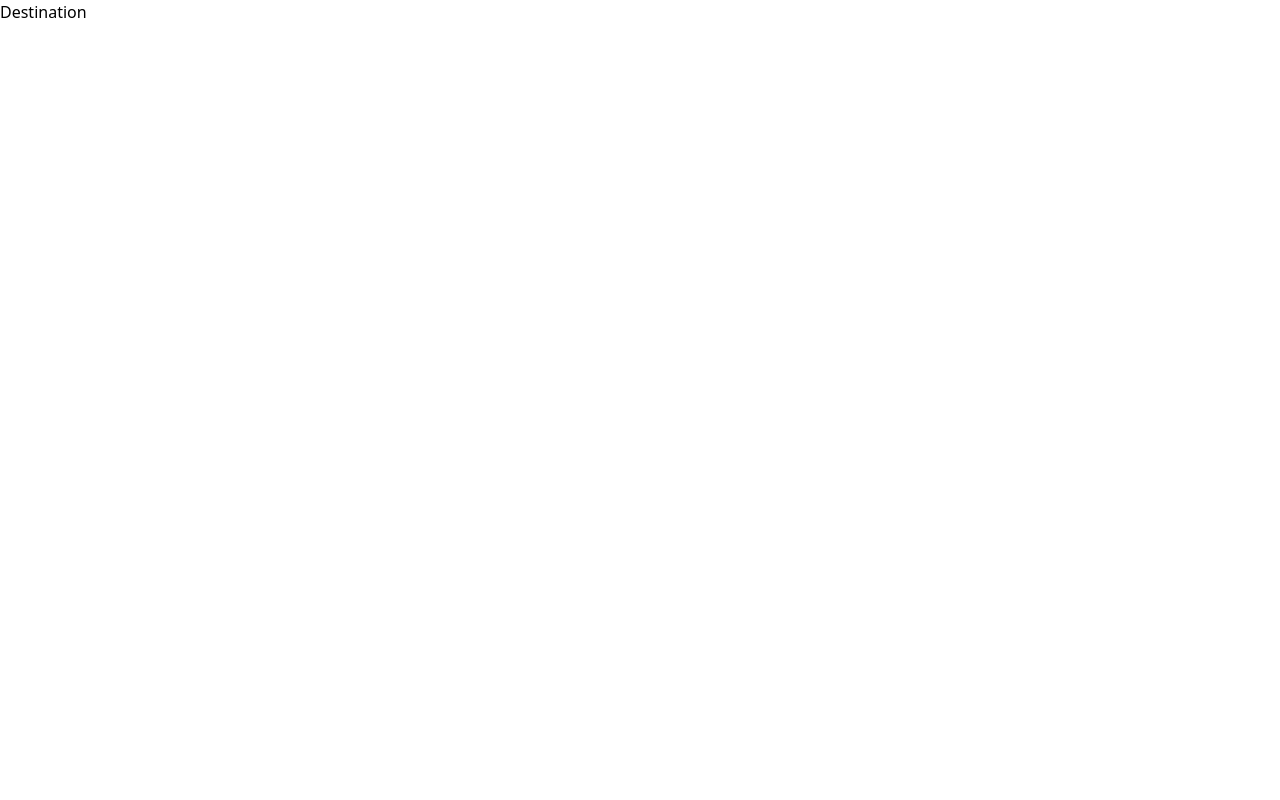
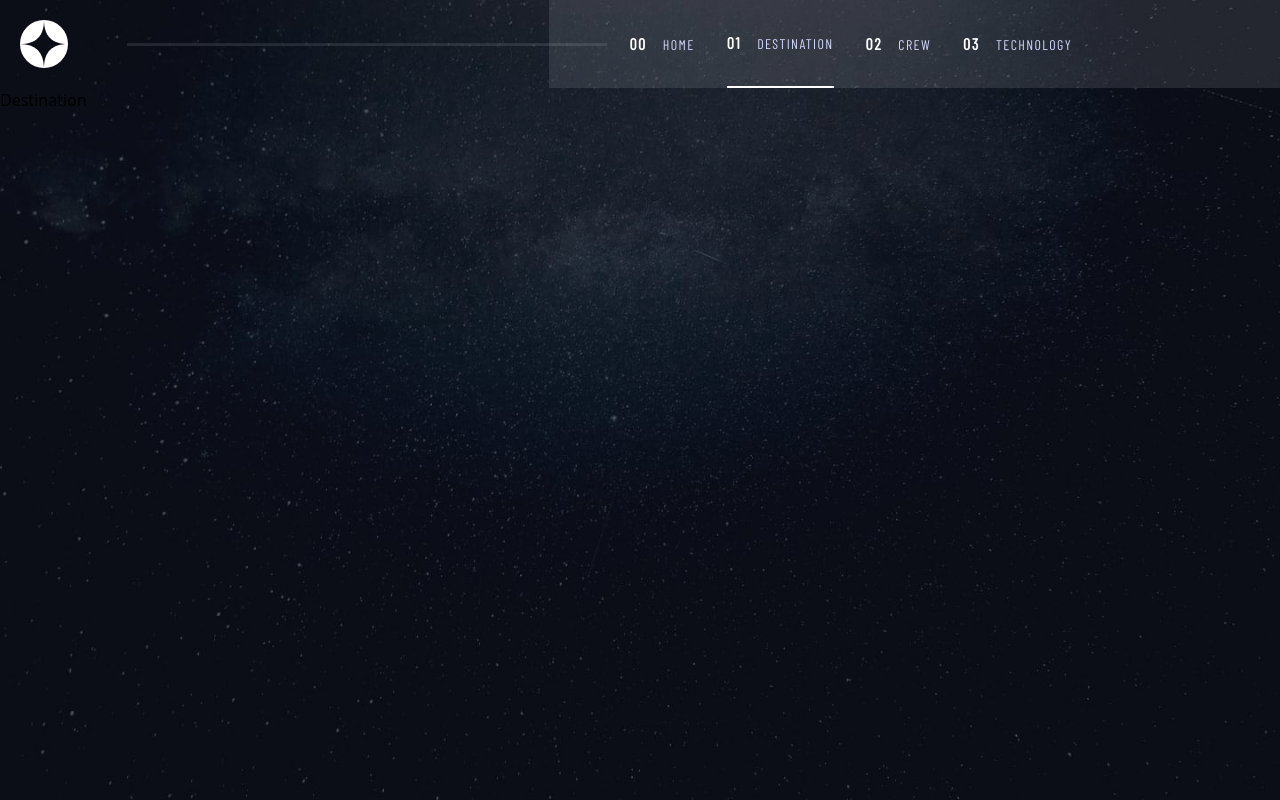
Before and after one commit to Aik-202/aik-space-tourism, a React (Vite) app in the folder space_tourism/: page /destination in a window 1280 px wide. Built offline with nearby package versions, Linux system fonts and the light colour scheme; a web font is replaced by a local one.

Commit message:
I added the background images and nav bar for the technology, crew and destination pages

```diff
--- a/space_tourism/src/Pages/Crew.jsx
+++ b/space_tourism/src/Pages/Crew.jsx
@@ -1,7 +1,12 @@
-import React from 'react'
+import React from 'react';
+import {NavBar} from '../Components'
 
 export default function Crew() {
   return (
-    <div>Crew</div>
+    <section className='home w-full h-full bg-crew-mobile sm:bg-crew-tablet xl:bg-crew-desktop bg-no-repeat bg-cover'>
+      <NavBar homeActive={false} destActive = {false} crewActive= {true} techActive={false}/>
+      <div>Crew</div>
+  </section>
+
   )
 }
--- a/space_tourism/src/Pages/Destination.jsx
+++ b/space_tourism/src/Pages/Destination.jsx
@@ -1,7 +1,11 @@
-import React from 'react'
+import React from 'react';
+import {NavBar} from '../Components'
 
 export default function Destination() {
   return (
-    <div>Destination</div>
+    <section className='home w-full h-full bg-destination-mobile sm:bg-destination-tablet xl:bg-destination-desktop bg-no-repeat bg-cover'>
+      <NavBar homeActive={false} destActive = {true} crewActive= {false} techActive={false}/>
+      <div>Destination</div>
+    </section>
   )
 }
--- a/space_tourism/src/Pages/Technology.jsx
+++ b/space_tourism/src/Pages/Technology.jsx
@@ -1,7 +1,11 @@
-import React from 'react'
+import React from 'react';
+import {NavBar} from '../Components'
 
 export default function Technology() {
   return (
-    <div>Technology</div>
+    <section className='home w-full h-full bg-technology-mobile sm:bg-technology-tablet xl:bg-technology-desktop bg-no-repeat bg-cover'>
+      <NavBar homeActive={false} destActive = {false} crewActive= {false} techActive={true}/>
+      <div>Technology</div>
+    </section>
   )
 }
```
